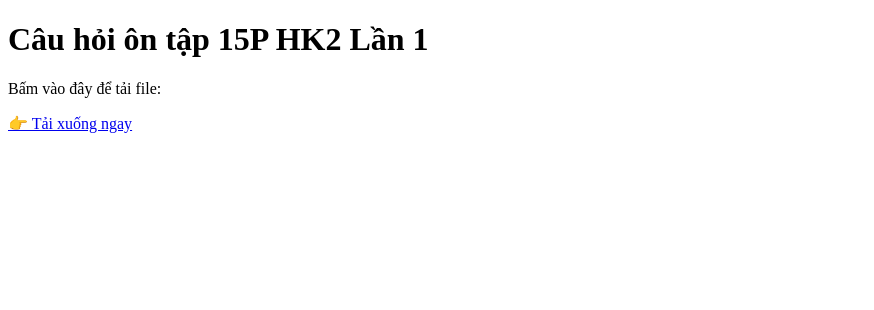
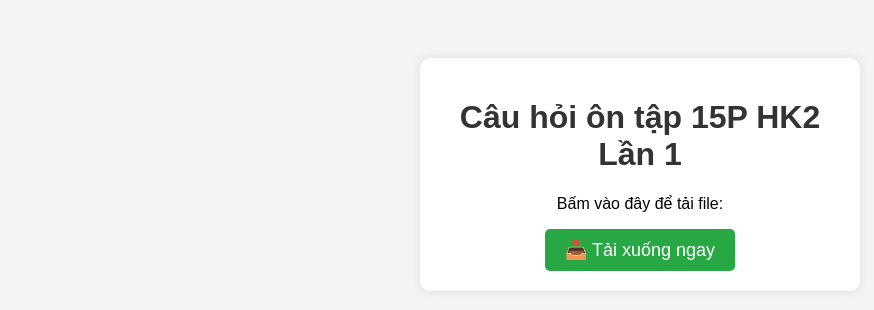
Before and after one commit to tiendzpro123321/tai-lieu-on-tap, a plain HTML site: page index.html in a window 1280 px wide. Shown: the whole page, without its empty margins (0-874 px from the left). Drawn offline with Linux system fonts and the light colour scheme.

Commit message:
Update index.html

```diff
--- a/index.html
+++ b/index.html
@@ -5,12 +5,46 @@
     <meta name="viewport" content="width=device-width, initial-scale=1.0">
     <meta name="description" content="Tải tài liệu ôn tập 15P HK2 lần 1 miễn phí.">
     <title>Tài liệu ôn tập</title>
+    <style>
+        body {
+            font-family: Arial, sans-serif;
+            background-color: #f4f4f4;
+            text-align: center;
+            padding: 50px;
+        }
+        .container {
+            background: white;
+            padding: 20px;
+            border-radius: 10px;
+            box-shadow: 0px 0px 10px rgba(0, 0, 0, 0.1);
+            max-width: 400px;
+            margin: auto;
+        }
+        h1 {
+            color: #333;
+        }
+        .download-btn {
+            display: inline-block;
+            text-decoration: none;
+            background: #28a745;
+            color: white;
+            padding: 10px 20px;
+            border-radius: 5px;
+            font-size: 18px;
+            transition: 0.3s;
+        }
+        .download-btn:hover {
+            background: #218838;
+        }
+    </style>
 </head>
 <body>
-    <h1>Câu hỏi ôn tập 15P HK2 Lần 1</h1>
-    <p>Bấm vào đây để tải file:</p>
-    <a href="https://www.mediafire.com/file/ycys8y42hy35htd/CÂU+HỎI+ÔN+TẬP+15P+HK2+LẦN+1.docx/file" target="_blank">
-        👉 Tải xuống ngay
-    </a>
+    <div class="container">
+        <h1>Câu hỏi ôn tập 15P HK2 Lần 1</h1>
+        <p>Bấm vào đây để tải file:</p>
+        <a class="download-btn" href="https://www.mediafire.com/file/ycs8y42hy3hfdt%C3%82uH%E1%BB%8Ai-%C3%94n-T%E1%BA%ACP-15P-HK2-L%E1%BA%A6N-1.docx/file" target="_blank">
+            📥 Tải xuống ngay
+        </a>
+    </div>
 </body>
 </html>
```
